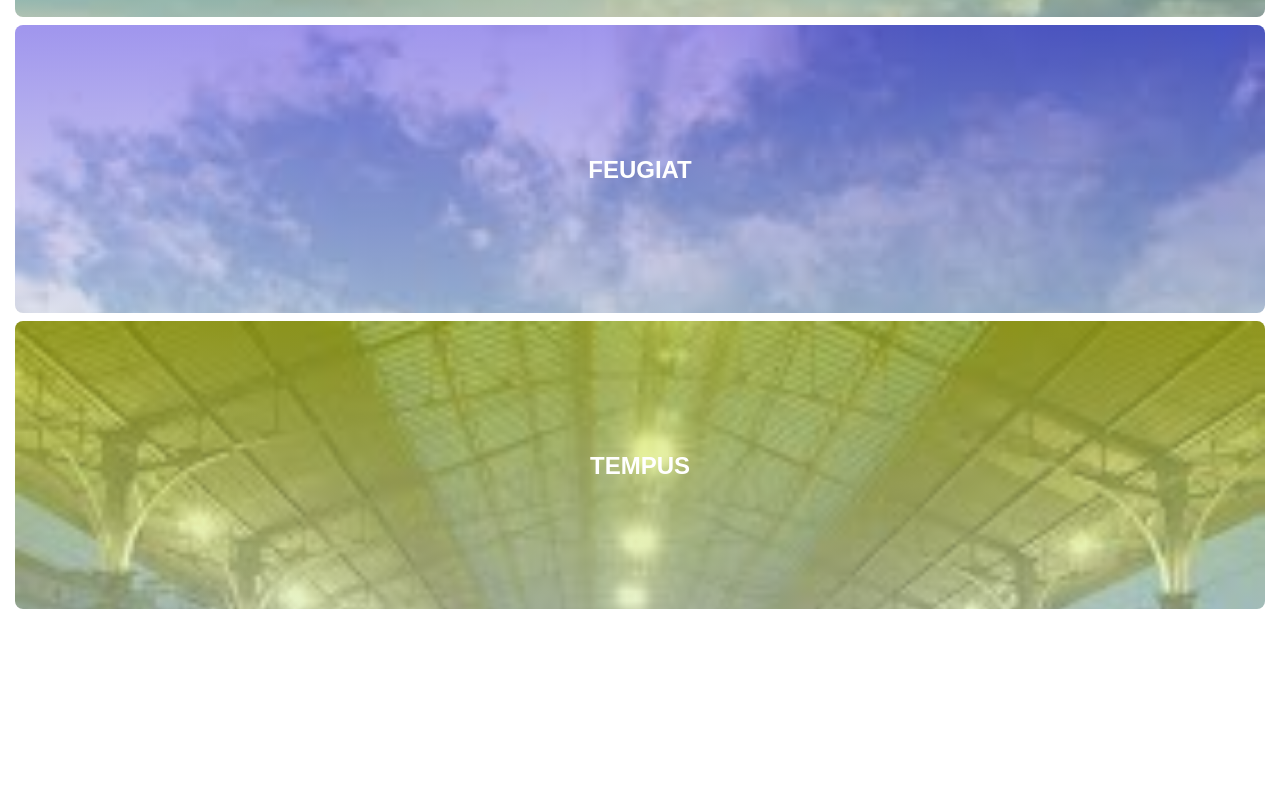
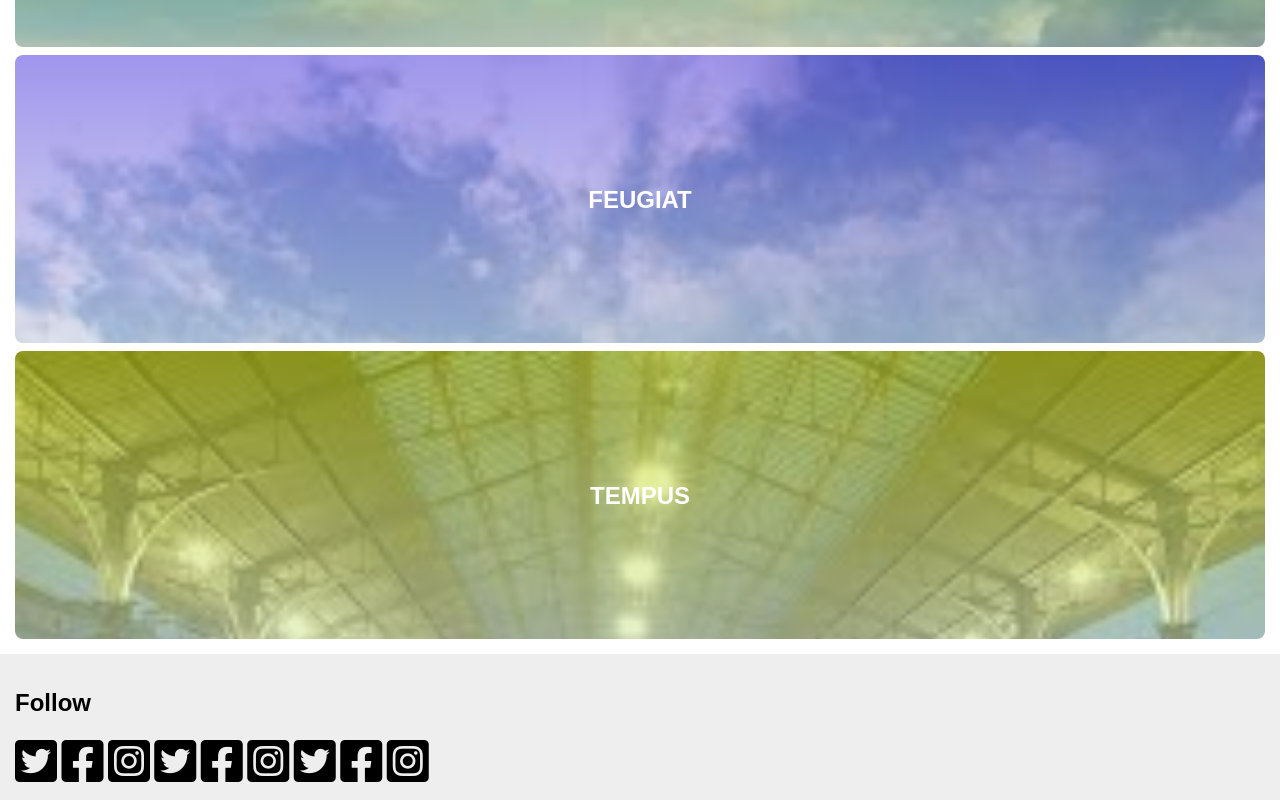
Before and after one commit to AidasVaiksnoras/responsive-design-practice, a plain HTML site: page index.html in a window 1280 px wide. Shown: the part 1039-1839 px from the top of the page. Before the commit the page ends 1663 px from the top, so only its background shows below. Drawn offline with nearby package versions, Linux system fonts and the light colour scheme.

Commit message:
added footer

```diff
--- a/index.html
+++ b/index.html
@@ -1,9 +1,9 @@
 <!DOCTYPE html>
 <html lang="en">
   <head>
-    <meta charset="UTF-8"/>
-    <meta http-equiv="X-UA-Compatible" content="IE=edge"/>
-    <meta name="viewport" content="width=device-width, initial-scale=1.0"/>
+    <meta charset="UTF-8" />
+    <meta http-equiv="X-UA-Compatible" content="IE=edge" />
+    <meta name="viewport" content="width=device-width, initial-scale=1.0" />
     <link
       rel="stylesheet"
       href="https://cdnjs.cloudflare.com/ajax/libs/normalize/8.0.1/normalize.min.css"
@@ -11,13 +11,20 @@
       crossorigin="anonymous"
       referrerpolicy="no-referrer"
     />
+    <link
+      rel="stylesheet"
+      href="https://cdnjs.cloudflare.com/ajax/libs/font-awesome/6.1.1/css/all.min.css"
+      integrity="sha512-KfkfwYDsLkIlwQp6LFnl8zNdLGxu9YAA1QvwINks4PhcElQSvqcyVLLD9aMhXd13uQjoXtEKNosOWaZqXgel0g=="
+      crossorigin="anonymous"
+      referrerpolicy="no-referrer"
+    />
+    <link rel="stylesheet" href="style.css" />
 
-    <link rel="stylesheet" href="style.css"/>
     <title>Phantom</title>
   </head>
   <body>
-<header>
-    <img src="img/Google-logo.jpg" alt="google logo"/>
+    <header class="card">
+      <img src="img/Google-logo.jpg" alt="google logo" />
       <h1>
         This is Phantom, a free, fully responsive site template designed by
         HTML5 UP.
@@ -29,7 +36,7 @@
         ipsum dolor sit amet nullam dolore.
       </p>
     </header>
-<main>
+    <main class="card">
       <div class="block" id="block1">
         <h2>MAGNA</h2>
       </div>
@@ -43,5 +50,17 @@
         <h2>TEMPUS</h2>
       </div>
     </main>
+    <footer class="container">
+      <h2>Follow</h2>
+      <i class="fa-brands fa-twitter-square"></i>
+      <i class="fa-brands fa-facebook-square"></i>
+      <i class="fa-brands fa-instagram-square"></i>
+      <i class="fa-brands fa-twitter-square"></i>
+      <i class="fa-brands fa-facebook-square"></i>
+      <i class="fa-brands fa-instagram-square"></i>
+      <i class="fa-brands fa-twitter-square"></i>
+      <i class="fa-brands fa-facebook-square"></i>
+      <i class="fa-brands fa-instagram-square"></i>
+    </footer>
   </body>
 </html>
--- a/style.css
+++ b/style.css
@@ -3,7 +3,7 @@ body {
   font-family: sans-serif;
 }
 
-body {
+.card {
   padding: 15px;
 }
 
@@ -46,3 +46,10 @@ main {
     url("./img/train\ station.jpeg");
   background-size: cover;
 }
+.container {
+  padding: 15px;
+  background: #eee;
+}
+.fa-brands {
+  font-size: 3rem;
+}
```
Lines whose indentation alone changed are shown as unchanged.
